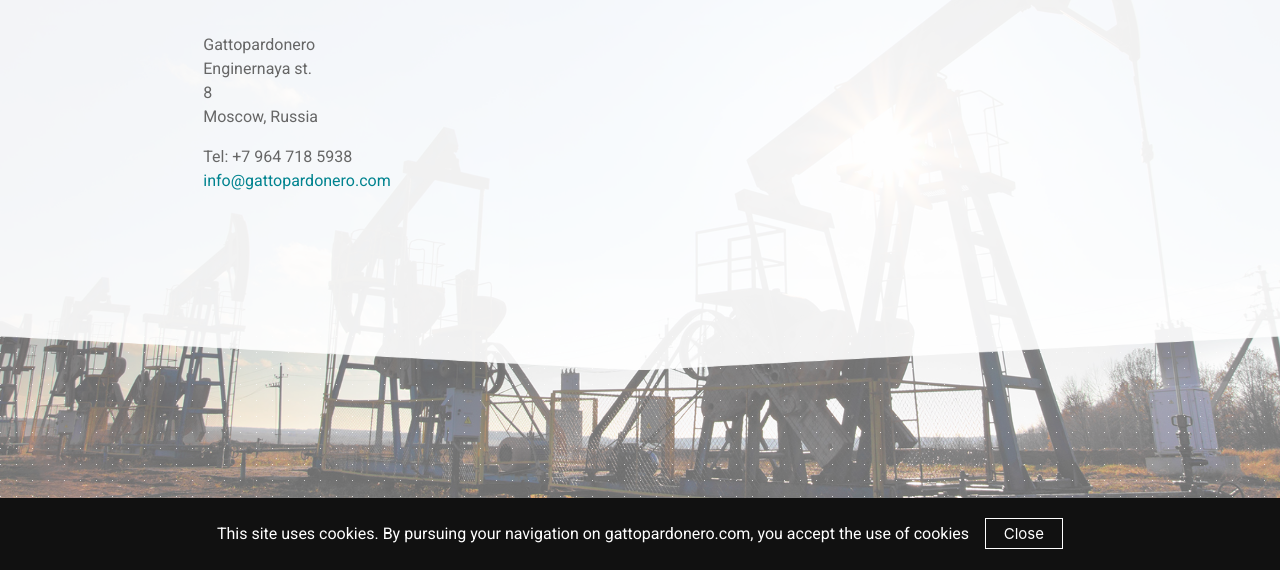
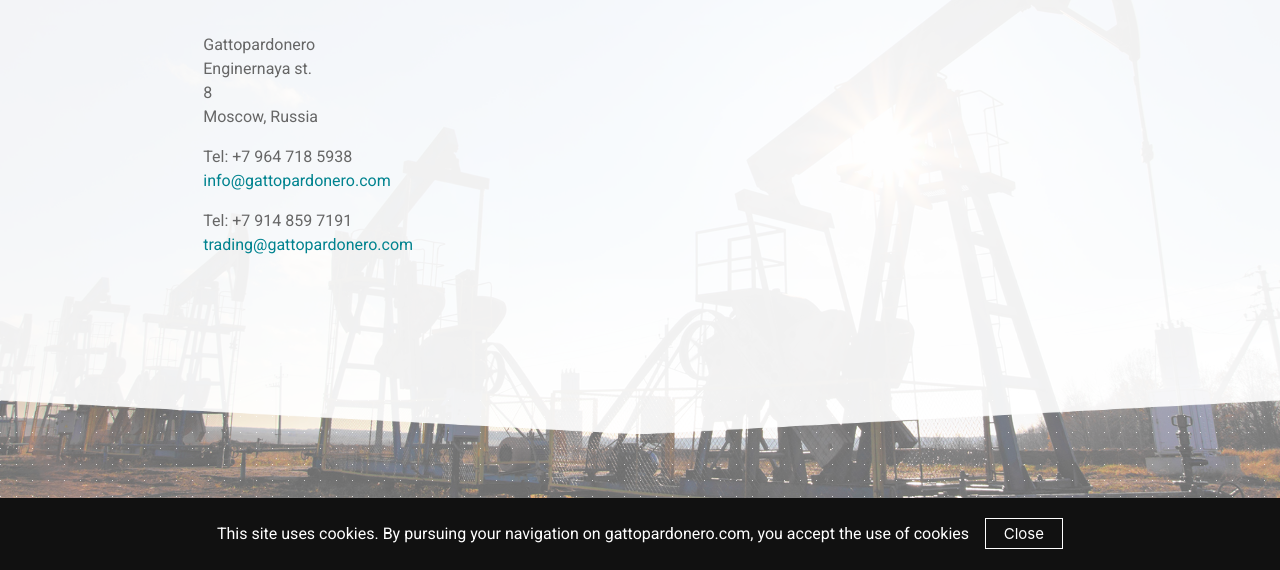
Before and after one commit to gattopardonero/gattopardonero.github.io, a plain HTML site: page contact.html in a window 1280 px wide. Shown: the part 230-800 px from the top of the page. Drawn offline with nearby package versions, Linux system fonts and the light colour scheme.

Commit message:
Change #3

```diff
--- a/contact.html
+++ b/contact.html
@@ -70,6 +70,7 @@
           <address>
             <p>Gattopardonero<br>Enginernaya st.<br>8<br>Moscow, Russia</p>
             <p>Tel: +7 964 718 5938<br><a href="mailto:info@gattopardonero.com">info@gattopardonero.com</a></p>
+            <p>Tel: +7 914 859 7191<br><a href="mailto:trading@gattopardonero.com">trading@gattopardonero.com</a></p>
           </address>
         </div>
       </div>
```
